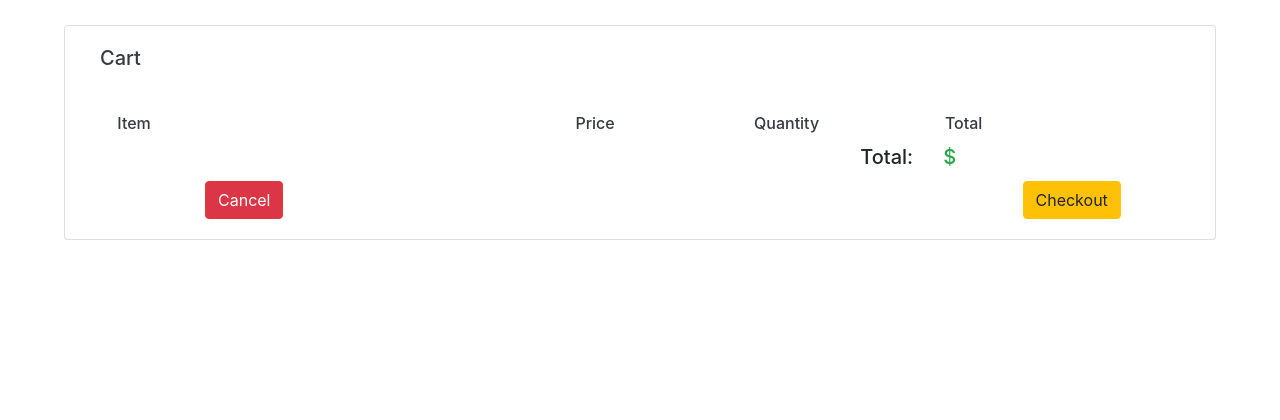
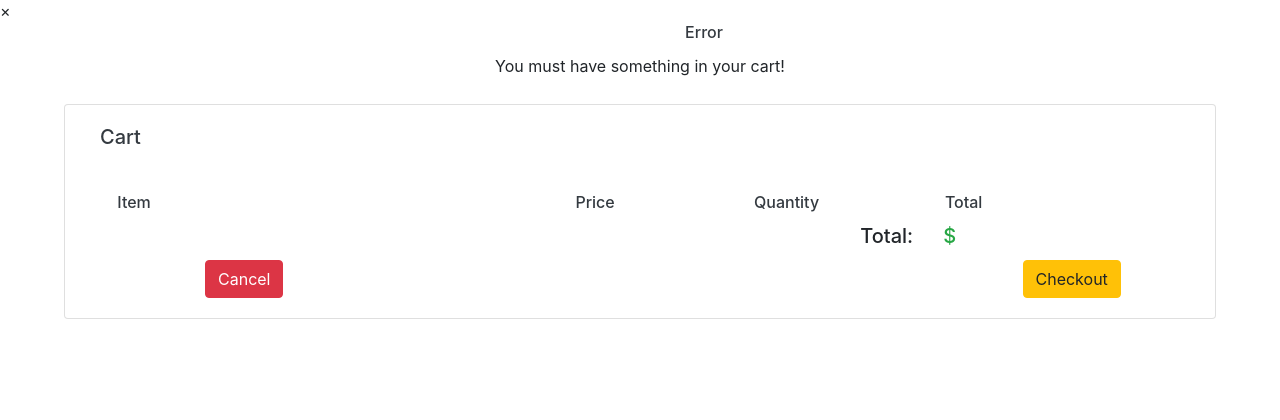
Before and after one commit to igorganch/Grocery-Store-Website, a Django app: template items/templates/cart.html in a window 1280 px wide. Shown: the part 56-476 px from the top of the page. Run offline with Django 3.2, Linux system fonts and the light colour scheme; the template is opened without the code that fills it, so the values that code supplies are empty; some libraries are stand-ins or nearby versions.

Commit message:
Update cart.html

```diff
--- a/items/templates/cart.html
+++ b/items/templates/cart.html
@@ -11,6 +11,18 @@
 
 <div class ="row">
     <div class ="col-lg col-xl">
+
+
+
+        <div id="error" class="modal1">
+
+            <div class="modal-content1">
+              <span class="close1">&times;</span>
+              <h6 style="margin-left:10%;" class="card-title text-dark text-center">Error</h6>
+              <p class="card-text text-center">You must have something in your cart!</p>
+
+            </div>
+        </div>
 
 
 
@@ -234,12 +246,16 @@
 </div>
   <script>
 var modal = document.getElementById("myModal");
+var errormodal = document.getElementById("error");
 
 // Get the button that opens the modal
 var btn = document.getElementById("myBtn");
 
 // Get the <span> element that closes the modal
 var span = document.getElementsByClassName("close")[0];
+var span1 = document.getElementsByClassName("close1")[0];
+
+
 var cancelbtn= document.getElementsByClassName("cancel-close")[0];
 
 var carttotal = document.getElementById("cart-total");
@@ -250,7 +266,7 @@ var modallist = document.getElementById("modallist");
 
 // When the user clicks on the button, open the modal
 btn.onclick = function() {
-
+    if (parseFloat(carttotal.text) > 0.0){
 
     var value = carttotal.textContent;
     modaltotal.textContent = value;
@@ -315,7 +331,11 @@ btn.onclick = function() {
 
     }
     modal.style.display = "block";
+}
+else{
 
+    errormodal.style.display = "block";
+}
 }
 
 
@@ -330,6 +350,9 @@ cancelbtn.onclick = function() {
 span.onclick = function() {
   modal.style.display = "none";
 }
+span1.onclick = function() {
+  errormodal.style.display = "none";
+}
 
 // When the user clicks anywhere outside of the modal, close it
 window.onclick = function(event) {
```
